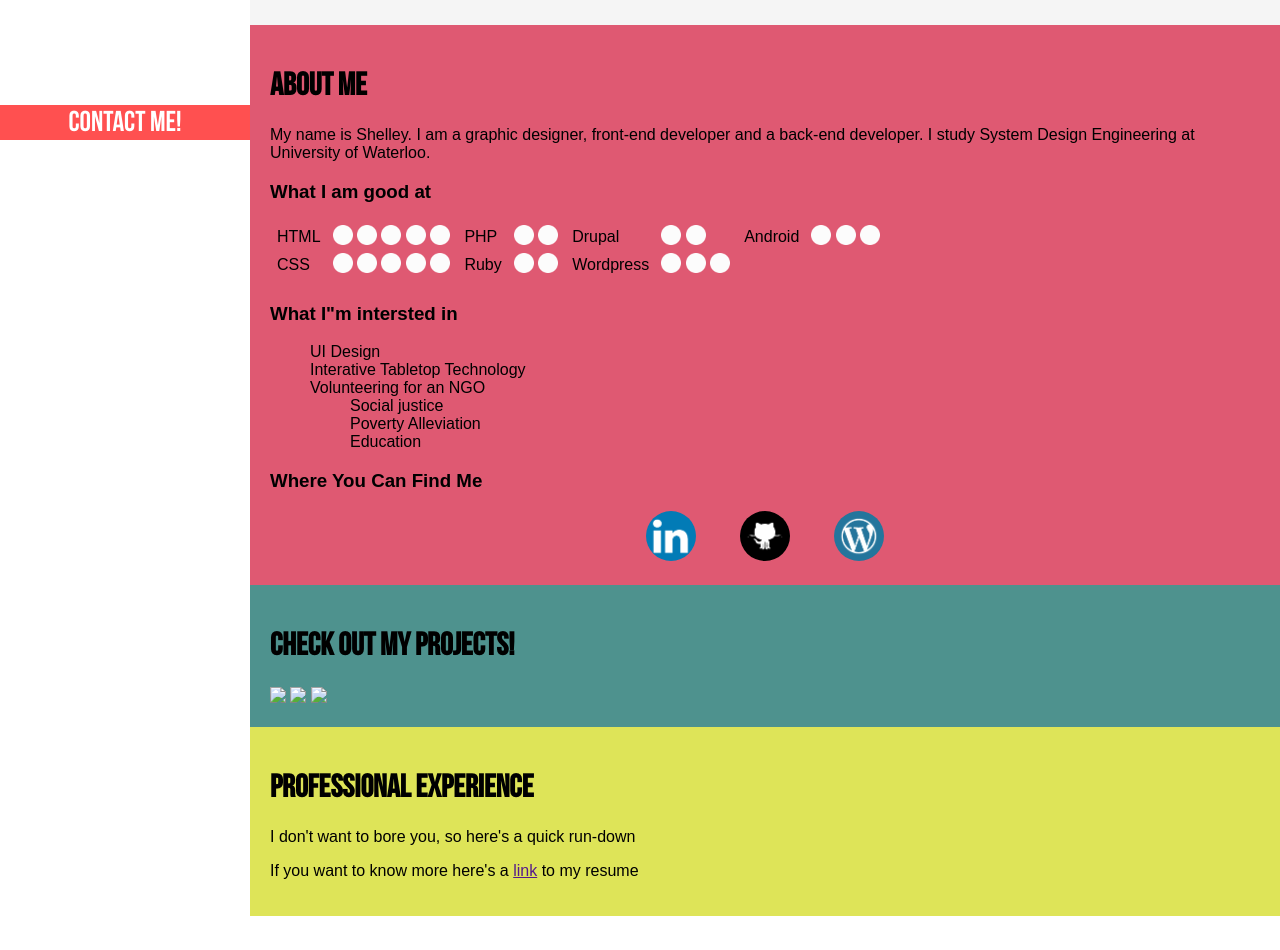
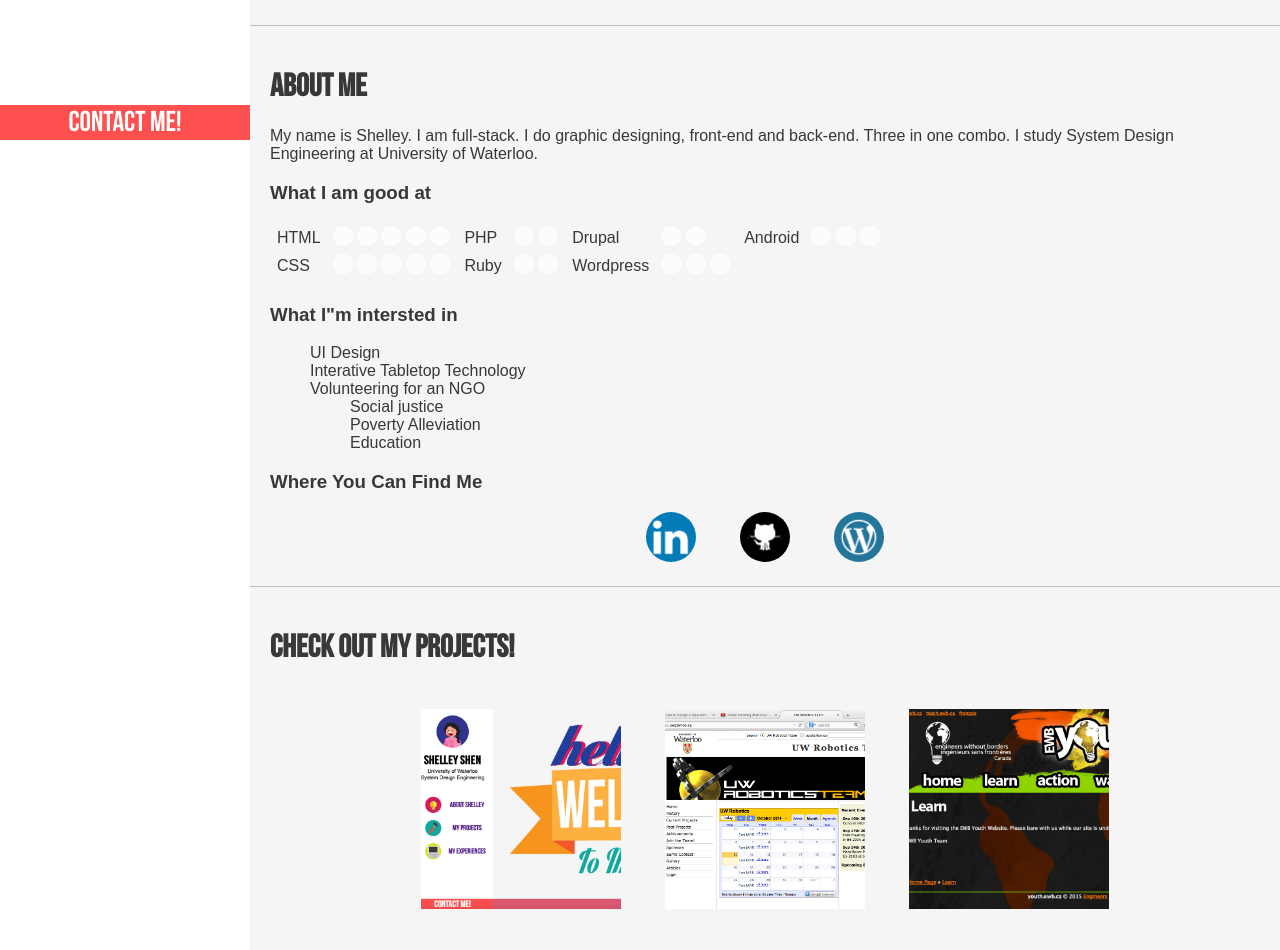
Before and after one commit to chenleishen/ShelleyShenAboutMe, a plain HTML site: page index.html in a window 1280 px wide. Shown: the part 660-1610 px from the top of the page. Before the commit the page ends 1576 px from the top, so only its background shows below. Drawn offline with Linux system fonts and the light colour scheme.

Commit message:
Some Final Static Change before dynamic

```diff
--- a/index.html
+++ b/index.html
@@ -55,7 +55,7 @@
 			<div id="AboutMe">
 				<div id="schpill">
 					<h1>About Me</h1>
-					<p>My name is Shelley. I am a graphic designer, front-end developer and a back-end developer. I study System Design Engineering at University of Waterloo. </p>
+					<p>My name is Shelley. I am full-stack. I do graphic designing, front-end and back-end. Three in one combo. I study System Design Engineering at University of Waterloo. </p>
 					<h3>What I am good at</h3>
 				</div>
 				<div id="skills">
@@ -143,9 +143,9 @@
 			    <div id="more">
 					<h3>Where You Can Find Me</h3>
 					<div class="AMcontact">
-						<a href=""><img src="Image/LinkedIn.png"></a>
-						<a href=""><img src="Image/GitHub.png"></a>
-						<a href=""><img src="Image/WordPress.png"></a>
+						<a href="https://www.linkedin.com/pub/chenlei-shen/64/526/41a"><img src="Image/LinkedIn.png"></a>
+						<a href="https://github.com/chenleishen"><img src="Image/GitHub.png"></a>
+						<a href="https://shelleyshen.wordpress.com/author/chenleishen/"><img src="Image/WordPress.png"></a>
 					</div>
 				</div>
 			</div>
@@ -153,10 +153,10 @@
 		<a name="MyProjects">
 		<div id="MyProjects">
 			<h1>Check out my projects!</h1>
-			<div>
-				<a href="#"><img src="Image/"></a>
-				<a href="#"><img src="Image/"></a>
-				<a href="#"><img src="Image/"></a>
+			<div id="projects">
+				<a href="#"><img src="Image/MyProject-PortfolioSite.jpg"></a>
+				<a href="#"><img src="Image/MyProjects-UWRoboticsSite.jpg"></a>
+				<a href="#"><img src="Image/MyProjects-EWBYouthSite.jpg"></a>
 			</div>
 		</div>
 
--- a/style.css
+++ b/style.css
@@ -3,24 +3,6 @@ html, body, head {
     margin: 0;
     padding: 0;
 }
-
-#menulist a:link {
-    text-decoration: none;
-    color: #000000;
-}
-
-#menulist a:hover {
-	text-decoration: none;
-	background-color: #666699;
-    color: #FFFFFF;
-}
-
-/* selected link
-#menulist a:active {
-	text-decoration: none;
-    background-color: #666699;
-    color: #FFFFFF;
-}*/
 
 @font-face {
 	font-family:'BebasNeue';
@@ -44,6 +26,7 @@ html, body, head {
 	text-align: center;
 	margin:0px;
 	padding-top: 0px;
+	color: #383838;
 	/*box-shadow: 5px 0px 5px #dcdcdc;*/
 	/*background-color: #F5F5F5;*/
 }
@@ -95,6 +78,10 @@ html, body, head {
 	float: left;
 }
 
+#menulist a:link, #menulist a:visited, #menulist a:hover, #menulist a:active{
+    color: #383838;
+    text-decoration: none;
+}
 
 #contactMe {
 	width:250px;
@@ -113,6 +100,7 @@ html, body, head {
 #mainContent{
 	font-family: Arial;
 	margin-left:250px;
+	color: #383838;
 }
 
 #frontPage{
@@ -132,7 +120,10 @@ html, body, head {
 
 #AboutMe {
 	padding: 20px;
-	background-color: #DF5972;
+	background-color: #F5F5F5;
+	border-top: solid;
+	border-width: 1px;
+	border-color: #BDBDBD;
 }
 
 #AboutMe ul {
@@ -167,7 +158,13 @@ html, body, head {
 	display: inline-block;
 }
 
-#more img{
+.AMcontact {
+	text-align: center;
+}
+
+.AMcontact img{
+	padding-left:20px;
+	padding-right: 20px;
 	height: 50px;
 	width: 50px;
 	border-radius: 50%;
@@ -175,21 +172,28 @@ html, body, head {
 
 #MyProjects {
 	padding: 20px;
-	background-color: #4E928E;
+	background-color: #F5F5F5;
+	border-top: solid;
+	border-width: 1px;
+	border-color: #BDBDBD;
+}
+
+#projects {
+	text-align: center;
+}
+
+#projects img{
+	height: 200px;
+	width: 200px;
+	padding: 20px;
 }
 
 #Experiences {
 	padding: 20px;
-	background-color: #DEE458;
-}
-
-.AMcontact {
-	text-align: center;
-}
-
-.AMcontact img{
-	padding-left:20px;
-	padding-right: 20px;
+	background-color: #F5F5F5;
+	border-top: solid;
+	border-width: 1px;
+	border-color: #BDBDBD;
 }
 
 #Experiences ul {
```
Also changed, not shown: 90-flat-social-media-icons-enfuzed/facebook-02.png (added), Image/3hcuu6-flat-design-wallpapers-HD-free-wallpapers-backgrounds-images-FHD-4k-download-2014-2015-2016.jpg (renamed from 3hcuu6-flat-design-wallpapers-HD-free-wallpapers-backgrounds-images-FHD-4k-download-2014-2015-2016.jpg), Image/MyProject-PortfolioSite.jpg (added), Image/MyProjects-EWBYouthSite.jpg (added), Image/MyProjects-UWRoboticsSite.jpg (added), Image/Screen Shot 2014-10-13 at 1.46.06 PM.png (added), Image/Screen Shot 2014-10-13 at 1.46.43 PM.png (added), Image/Screen Shot 2014-10-13 at 1.47.09 PM.png (added), Image/Screen Shot 2014-10-13 at 1.47.23 PM.png (added), Image/Screen Shot 2014-10-13 at 1.47.40 PM.png (added), Image/Screen Shot 2015-03-02 at 10.27.06 PM.png (added), Image/Screen Shot 2015-03-02 at 11.25.43 PM.png (added).
